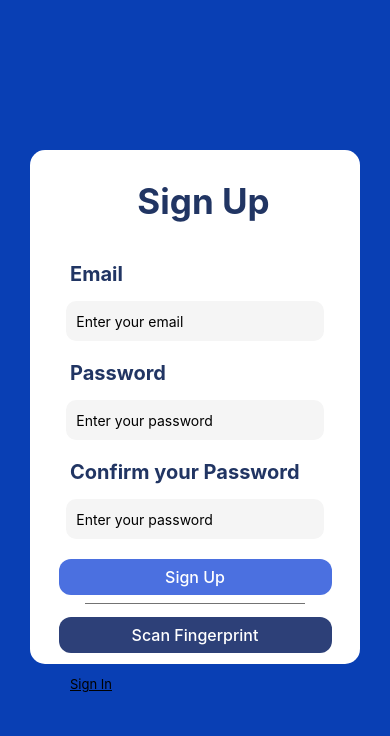
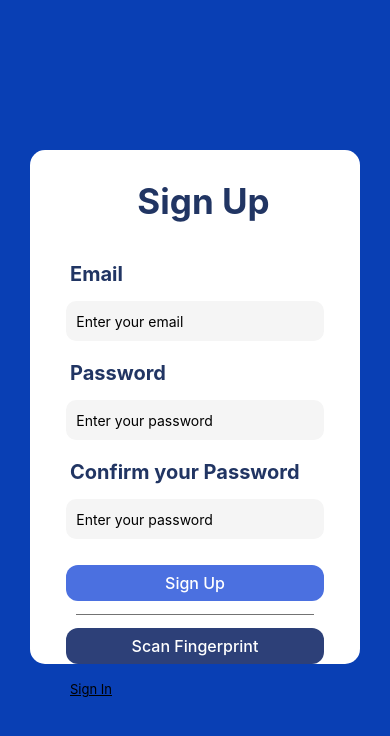
Before and after one commit to serinaayay/Biometrics-App, a React Native app: screen /InfoRegister in a window 390 px wide. Shown: the top 736 px of the page. Built offline with nearby package versions, Linux system fonts and the light colour scheme.

Commit message:
alignments fix

```diff
--- a/screens/InfoRegister.tsx
+++ b/screens/InfoRegister.tsx
@@ -24,6 +24,8 @@ const LogInScreen = ({ navigation }: Props) => {
           <Text style={styles.subtitle}>Confirm your Password</Text>
           <TextInput style={styles.inputBox} placeholder='Enter your password' />
 
+          <View style={{height: 6}} />
+
           <Pressable onPress={() => navigation.navigate('SignUp')}>
           <View
             style={{
@@ -31,8 +33,9 @@ const LogInScreen = ({ navigation }: Props) => {
               borderRadius: 12,
               padding: 4,
               marginTop: 20,
+              marginBottom: 5,
               alignSelf: 'center',
-              width: width * 0.7,
+              width: width * 0.66,
               alignItems: 'center',
             }}>
             <Text style={{ color: 'white', fontSize: 16, fontWeight: '500', padding: 4 }}>
@@ -52,7 +55,7 @@ const LogInScreen = ({ navigation }: Props) => {
               marginTop: 5,
               marginBottom: 12,
               alignSelf: 'center',
-              width: width * 0.7,
+              width: width * 0.66,
               alignItems: 'center',
             }}>
             <Text style={{ color: 'white', fontSize: 16, fontWeight: '500', padding: 4 }}>
@@ -62,7 +65,7 @@ const LogInScreen = ({ navigation }: Props) => {
         </TouchableHighlight>
 
         <Pressable onPress={() => navigation.navigate('LogIn')}>
-        <Text style={{fontSize: 13, marginTop: 11, textDecorationLine: 'underline'}}>Sign In</Text>
+        <Text style={{fontSize: 13, marginTop: 5, textDecorationLine: 'underline'}}>Sign In</Text>
         </Pressable>
       </View>
       </View>
@@ -103,8 +106,8 @@ const styles = StyleSheet.create({
     marginVertical: 8,
     borderBottomColor: '#737373',
     borderBottomWidth: StyleSheet.hairlineWidth,
-    marginLeft: 15,
-    marginRight: 15,
+    marginLeft: 6,
+    marginRight: 6,
   },
     Title: {
     fontSize: 35,
--- a/screens/Login.tsx
+++ b/screens/Login.tsx
@@ -33,7 +33,7 @@ const LogInScreen = ({ navigation }: Props) => {
               padding: 4,
               marginTop: 20,
               alignSelf: 'center',
-              width: width * 0.7,
+              width: width * 0.66,
               alignItems: 'center',
             }}>
             <Text style={{ color: 'white', fontSize: 16, fontWeight: '500', padding: 4 }}>
@@ -50,7 +50,7 @@ const LogInScreen = ({ navigation }: Props) => {
               marginTop: 10,
               marginBottom: 12,
               alignSelf: 'center',
-              width: width * 0.7,
+              width: width * 0.66,
               alignItems: 'center',
             }}>
             <Text style={{ color: 'white', fontSize: 16, fontWeight: '500', padding: 4 }}>
@@ -102,13 +102,11 @@ const styles = StyleSheet.create({
   container: {
     flex: 1,
     padding: 0,
-    //ustifyContent: 'center',
+    justifyContent: 'center',
     backgroundColor: '#FFFFFF',
     borderRadius: 15,
     elevation: 5,
     height: height * 0.8,
-    maxHeight: 600,
-    minHeight: 300,
   },
 
   bgColor: {
@@ -123,8 +121,8 @@ const styles = StyleSheet.create({
     marginVertical: 8,
     borderBottomColor: '#737373',
     borderBottomWidth: StyleSheet.hairlineWidth,
-    marginLeft: 15,
-    marginRight: 15,
+    marginLeft: 6,
+    marginRight: 6,
   },
   Title: {
     fontSize: 35,
@@ -147,7 +145,7 @@ const styles = StyleSheet.create({
   },
   button: {
     height: 40,
-    width: width * 0.5,
+    width: width * 0.6,
     marginTop: 20,
     padding: 10,
     borderRadius: 10,
```
